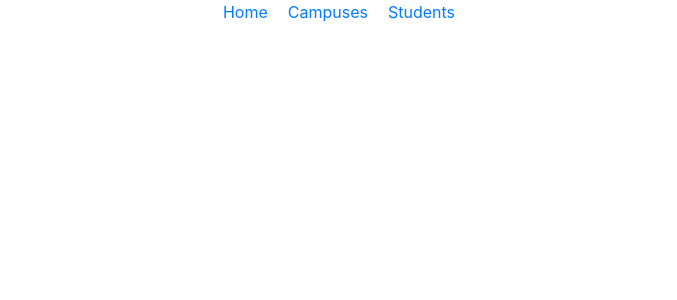
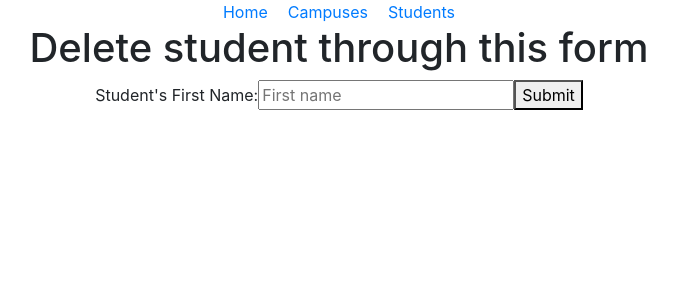
Before and after one commit to segfal/CrudProj, a React (Create React App) app in the folder frontend/: page /deleteStudent in a window 1280 px wide. Shown: the top 300 px of the page, without its empty margins (301-978 px from the left). Built offline with nearby package versions, Linux system fonts and the light colour scheme.

Commit message:
added delete student component, though it's not deleting any students from database

```diff
--- a/frontend/src/App.js
+++ b/frontend/src/App.js
@@ -8,6 +8,7 @@ import SingleCampus from './pages/SingleCampus';
 import SingleStudent from './pages/SingleStudent';
 import AddCampus from './pages/AddCampus';
 import AddStudent from './pages/AddStudent';
+import DeleteStudent from './pages/DeleteStudent';
 
 function App() {
   return (
@@ -36,6 +37,7 @@ function App() {
             <Route path = "/singleStudent/*" element = {<SingleStudent/>} />
             <Route path = "/addCampus/*" element = {<AddCampus/>} />
             <Route path = "/addStudent/*" element = {<AddStudent />} />
+            <Route path = "/deleteStudent/*" element = {<DeleteStudent />} />
            </Routes>
       </div>
     </Router>
--- /dev/null
+++ b/frontend/src/pages/DeleteStudent.jsx
@@ -0,0 +1,45 @@
+import React, { useState } from "react";
+import createNewStudentThunk from "../redux/Students.actions";
+import axios from "axios";
+
+const AddStudent = () => {
+  const [firstName, setFirstName] = useState("");
+
+  const handleChange = (event) => {
+    const { name, value } = event.target;
+    if (name === "firstName") {
+      setFirstName(value);
+    }
+  };
+
+  const handleForm = async (event) => {
+    event.preventDefault();
+    console.log({
+      firstName,
+    });
+    //Deleting by first name for testing
+    await axios.delete("http://localhost:8080/Routes/students/deletestudent", {
+      firstName,
+    });
+    // Handle form submission logic here
+  };
+
+  return (
+    <div>
+      <h1>Delete student through this form</h1>
+      <form onSubmit={handleForm}>
+        <label htmlFor="firstName">Student's First Name:</label>
+        <input
+          type="text"
+          placeholder="First name"
+          name="firstName"
+          value={firstName}
+          onChange={handleChange}
+        />
+        <button type="submit">Submit</button>
+      </form>
+    </div>
+  );
+};
+
+export default AddStudent;
--- a/frontend/src/pages/SingleStudent.jsx
+++ b/frontend/src/pages/SingleStudent.jsx
@@ -1,10 +1,18 @@
 import React, { useState } from "react";
+import { useNavigate } from "react-router-dom";
 
 const SingleStudent = () => {
+  const navigate = useNavigate();
+
+  const handleAdd = () => {
+    let path = `/deleteStudent/*`;
+    navigate(path);
+};
+
   return (
     <div>
       <h1>Welcome to the Single Student View</h1>
-      <button type="button" className="btn btn-danger">
+      <button type="button" className="btn btn-danger" onClick={handleAdd}>
         Delete
       </button>
     </div>
```
